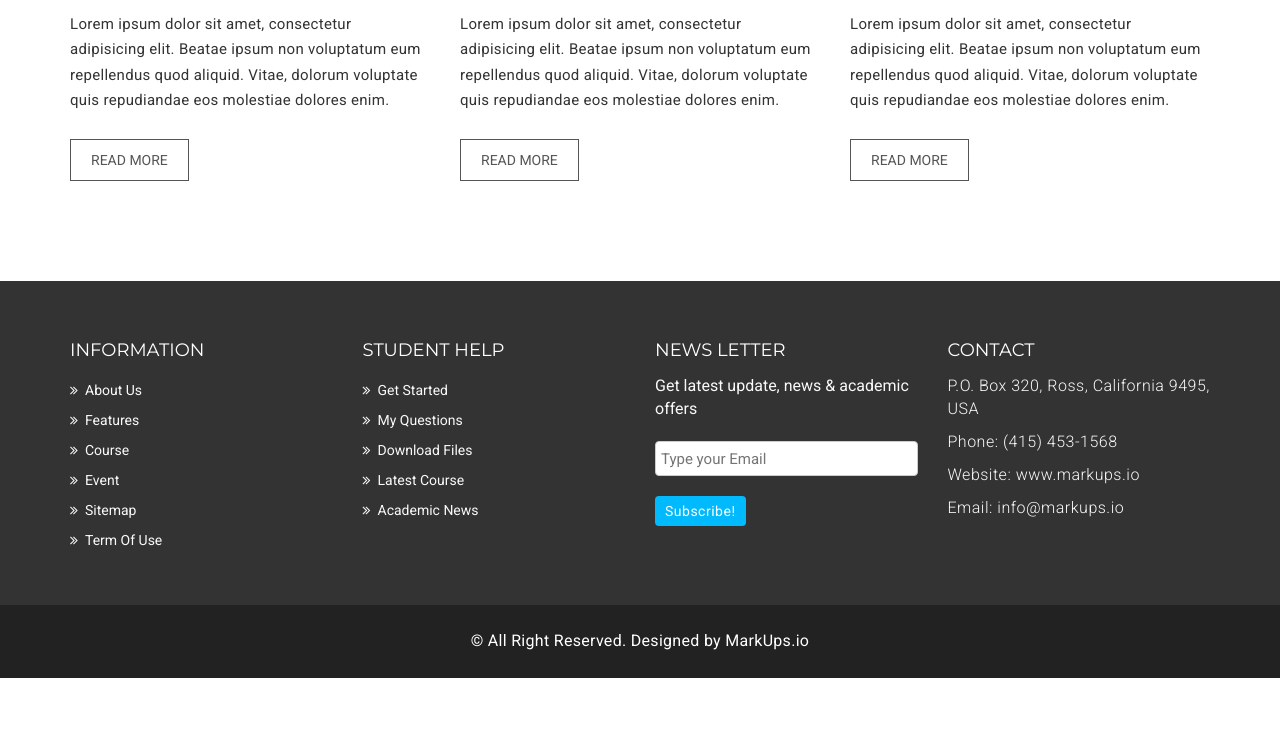
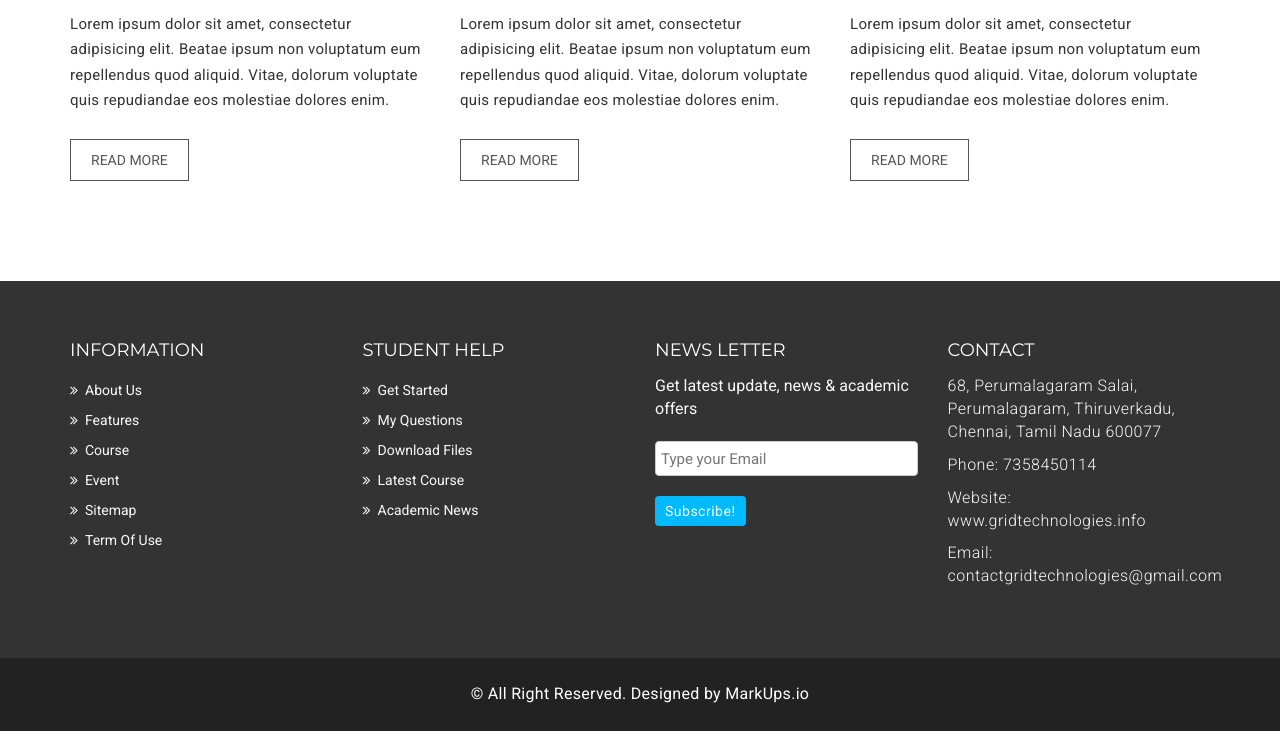
Before and after one commit to venkatsamuthiram/gridtechnologies, a plain HTML site: page index.html in a window 1280 px wide. Shown: the part 5442-6173 px from the top of the page. Before the commit the page ends 6120 px from the top, so only its background shows below. Drawn offline with Linux system fonts and the light colour scheme.

Commit message:
changes the content details

```diff
--- a/index.html
+++ b/index.html
@@ -820,10 +820,10 @@
               <div class="mu-footer-widget">
                 <h4>Contact</h4>
                 <address>
-                  <p>P.O. Box 320, Ross, California 9495, USA</p>
-                  <p>Phone: (415) 453-1568 </p>
-                  <p>Website: www.markups.io</p>
-                  <p>Email: info@markups.io</p>
+                  <p> 68, Perumalagaram Salai, Perumalagaram, Thiruverkadu, Chennai, Tamil Nadu 600077</p>
+                  <p>Phone: 7358450114 </p>
+                  <p>Website: www.gridtechnologies.info</p>
+                  <p>Email: contactgridtechnologies@gmail.com</p>
                 </address>
               </div>
             </div>
```
